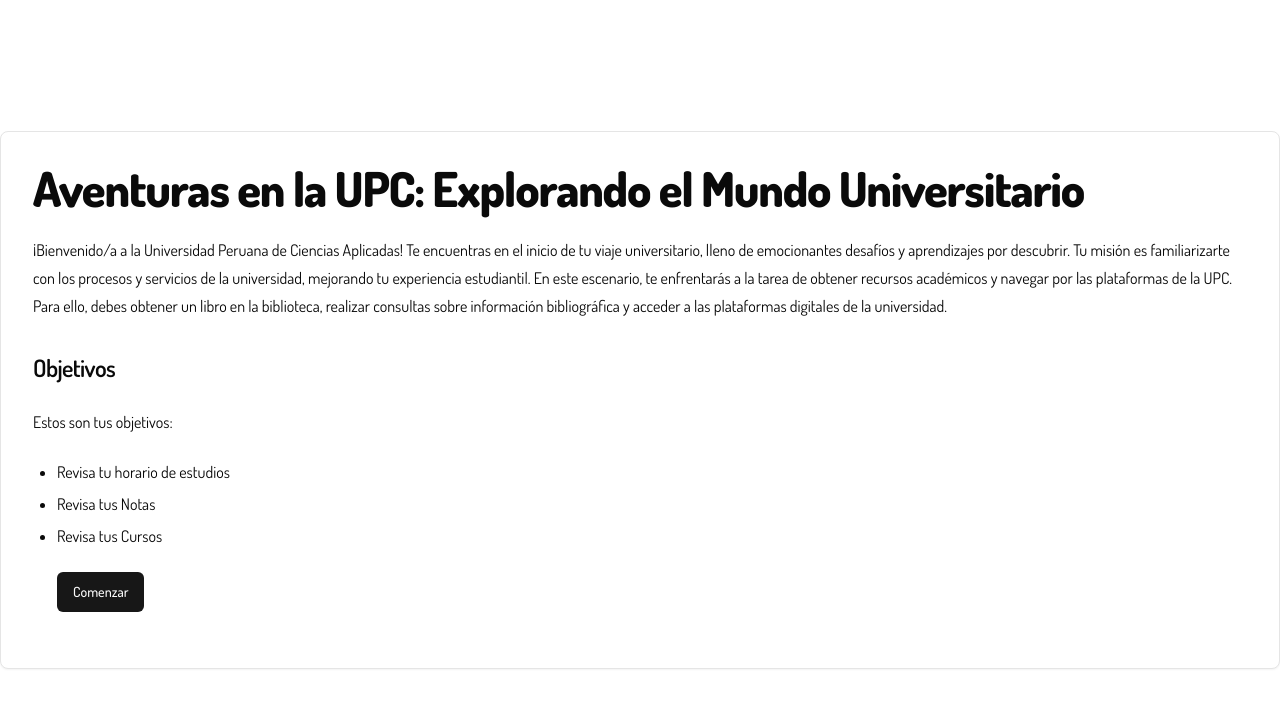
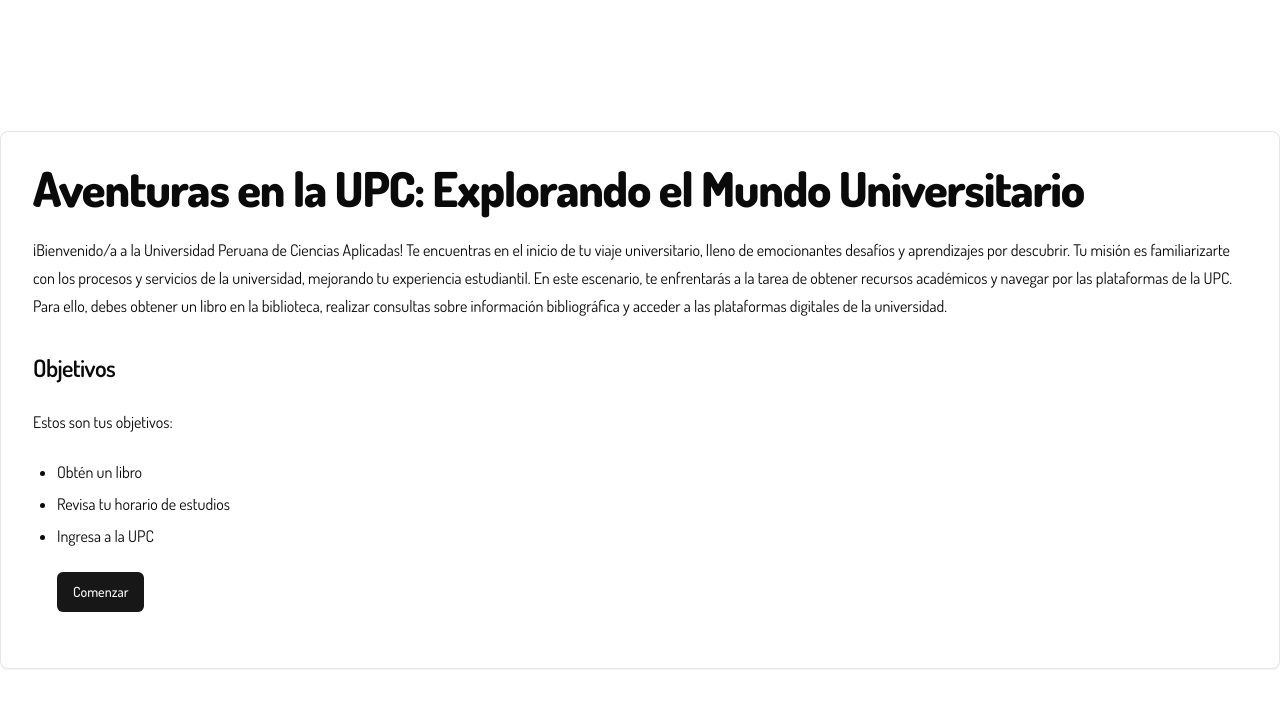
Before and after one commit to jsroma-2002/test-upc-adventure, a Next.js app: page /new/adventure in a window 1280 px wide. Shown: the top 708 px of the page. Built offline with nearby package versions, Linux system fonts and the light colour scheme.

Commit message:
feat: add new objectives for upc-adventure

```diff
--- a/src/app/feedback/page.tsx
+++ b/src/app/feedback/page.tsx
@@ -34,7 +34,7 @@
   const saveData = save.objectives.map((objective) => ({
     name: objective.name,
     //differences between the create time and the objective's end time in minutes
-    time: objective.endTime
+    segundos: objective.endTime
       ? Math.floor(
           (new Date(objective.endTime).getTime() -
             new Date(objective.createdAt).getTime()) /
@@ -87,7 +87,7 @@
             contentStyle={{ backgroundColor: "#fff", border: "none" }}
           />
           <Legend />
-          <Bar dataKey="time" />
+          <Bar dataKey="segundos" />
         </BarChart>
       </ResponsiveContainer>
     </div>
--- a/src/app/rooms/page.tsx
+++ b/src/app/rooms/page.tsx
@@ -108,6 +108,10 @@
       ) {
         toast.error("No puedes ingresar a la UPC sin identificarte.");
         return;
+      }
+
+      if (coordinateX === "0" && coordinateY === "0") {
+        completeObjective("17");
       }
 
       const currentSave = save;
--- a/src/data/seed/objectives.ts
+++ b/src/data/seed/objectives.ts
@@ -139,7 +139,7 @@
     id: "15",
     name: "Revisa tus Cursos",
     description:
-      "Revisa tus cursos de clases desde alguna de las plataformas de la upc",
+      "Revisa tus cursos desde alguna de las plataformas de la upc",
     completed: false,
     createdAt: new Date(),
     endTime: null,
@@ -157,4 +157,15 @@
     itemId: null,
     location: null,
   },
+  {
+    id: "17",
+    name: "Ingresa a la UPC",
+    description:
+      "En el caso de tu primer día, debes ingresar a la UPC identificándote mediante algún documento valido. Revisa tu inventario para verificar si tienes alguno",
+    completed: false,
+    createdAt: new Date(),
+    endTime: null,
+    itemId: null,
+    location: null,
+  },
 ];
--- a/src/services/new/objectives-service.ts
+++ b/src/services/new/objectives-service.ts
@@ -6,7 +6,7 @@
   switch (level) {
     case Difficulty.EASY:
       return objectives.filter((objective) =>
-        ["13", "15", "14"].includes(objective.id)
+        ["1", "13", "17"].includes(objective.id)
       );
     case Difficulty.MEDIUM:
       return objectives.filter((objective) =>
```
